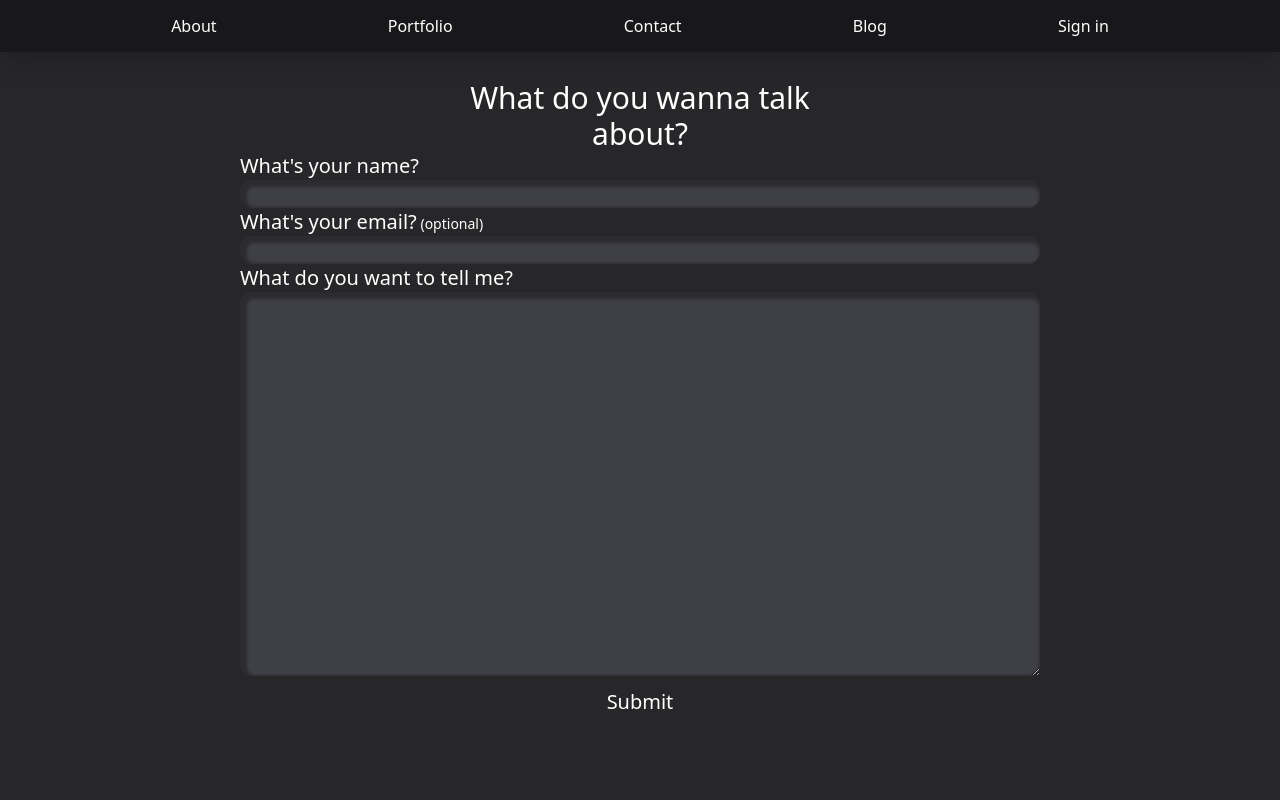
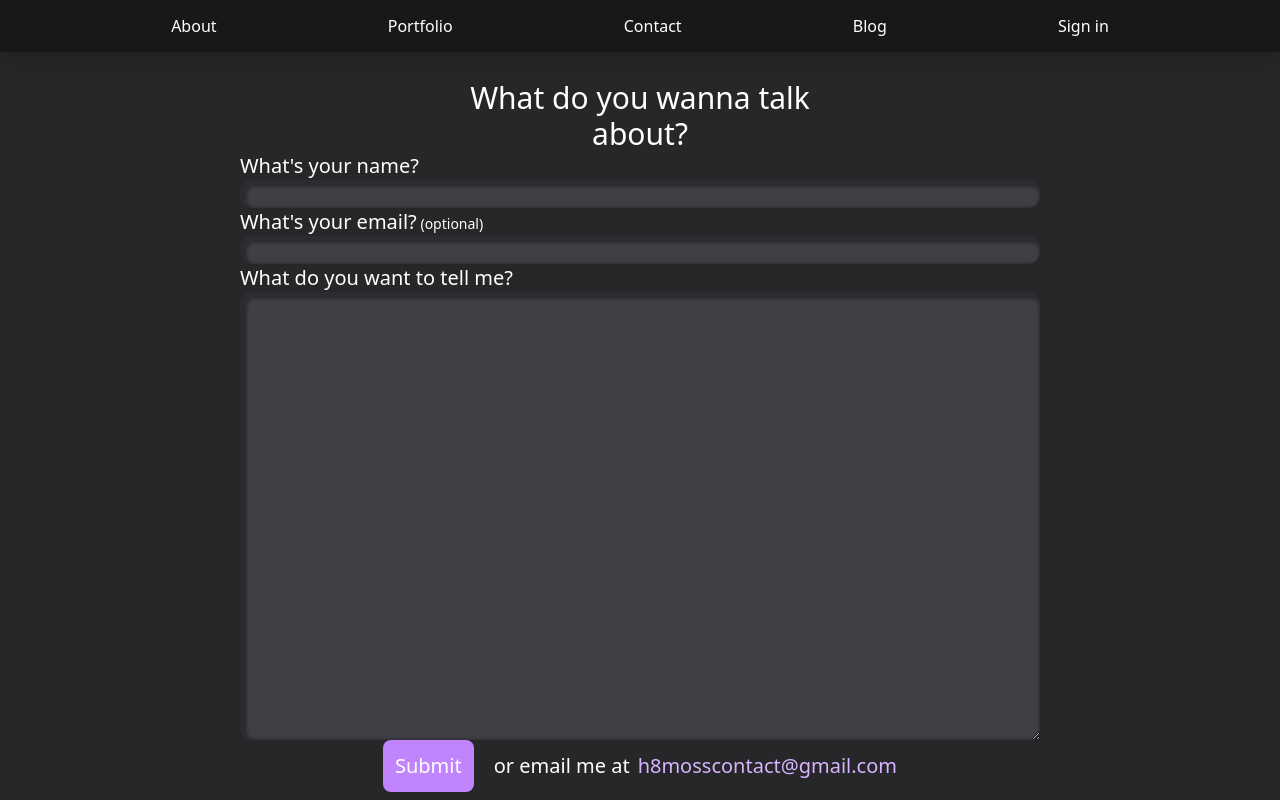
Before and after one commit to h8moss/next-js-portfolio, a Next.js app: page /contact in a window 1280 px wide. Built offline with nearby package versions, Linux system fonts and the light colour scheme; no server answers.

Commit message:
added email alternative

```diff
--- a/domain/contact/ContactForm/index.jsx
+++ b/domain/contact/ContactForm/index.jsx
@@ -65,7 +65,7 @@ const ContactForm = ({ submit, show = true }) => {
                         <Label htmlFor="message" show={show}>
                             {messageQuestion}
                         </Label>
-                        <FieldMotion className='h-96'>
+                        <FieldMotion className='flex-grow'>
                             <Field
                                 name="message"
                                 as='textarea'
@@ -79,12 +79,13 @@ const ContactForm = ({ submit, show = true }) => {
                             <ContactErrorMessage name="message" />
                         </motion.div>
 
+                        <div className="flex flex-row justify-center">
                             <motion.button
                                 whileHover={{ scale: 1.2 }}
                                 initial={{ x: '10vh', opacity: 0 }}
                                 exit={{ x: '100vw', opacity: 0 }}
                                 animate={{ x: '0', opacity: 1 }}
-                            className='w-min mx-auto my-3'
+                                className='w-min my-auto rounded-lg bg-purple-400 p-3'
                                 onClick={() => {
                                     if (!isSubmitting) {
                                         submitForm();
@@ -93,6 +94,26 @@ const ContactForm = ({ submit, show = true }) => {
                             >
                                 {submitButton}
                             </motion.button>
+                            <motion.p
+                                className="my-auto ml-5 mr-2"
+                                initial={{ opacity: 0 }}
+                                animate={{ opacity: 1 }}
+                                exit={{ opacity: 0 }}
+                            >
+                                or email me at
+                            </motion.p>
+                            <motion.a
+                                className="my-auto w-min text-purple-300 hover:underline"
+                                href="mailto:h8mosscontact@gmail.com"
+                                target='_blank'
+                                rel='noreferrer'
+                                initial={{ opacity: 0 }}
+                                animate={{ opacity: 1 }}
+                                exit={{ opacity: 0 }}
+                            >
+                                h8mosscontact@gmail.com
+                            </motion.a>
+                        </div>
                     </>
                 </Form>
             )
```
Lines whose indentation alone changed are shown as unchanged.
